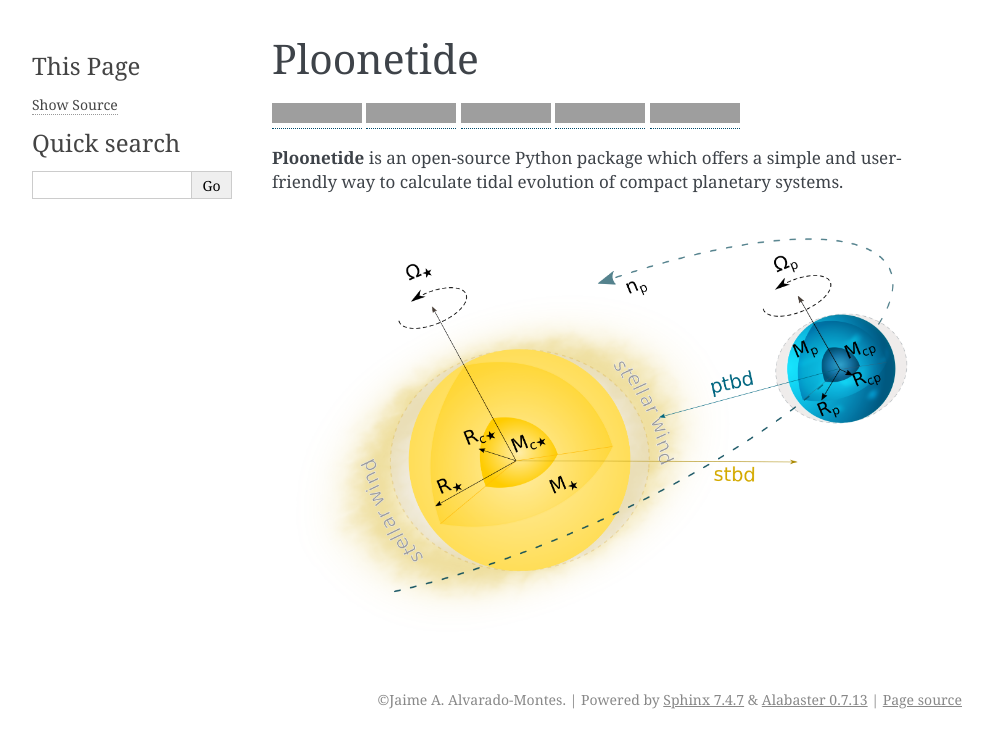
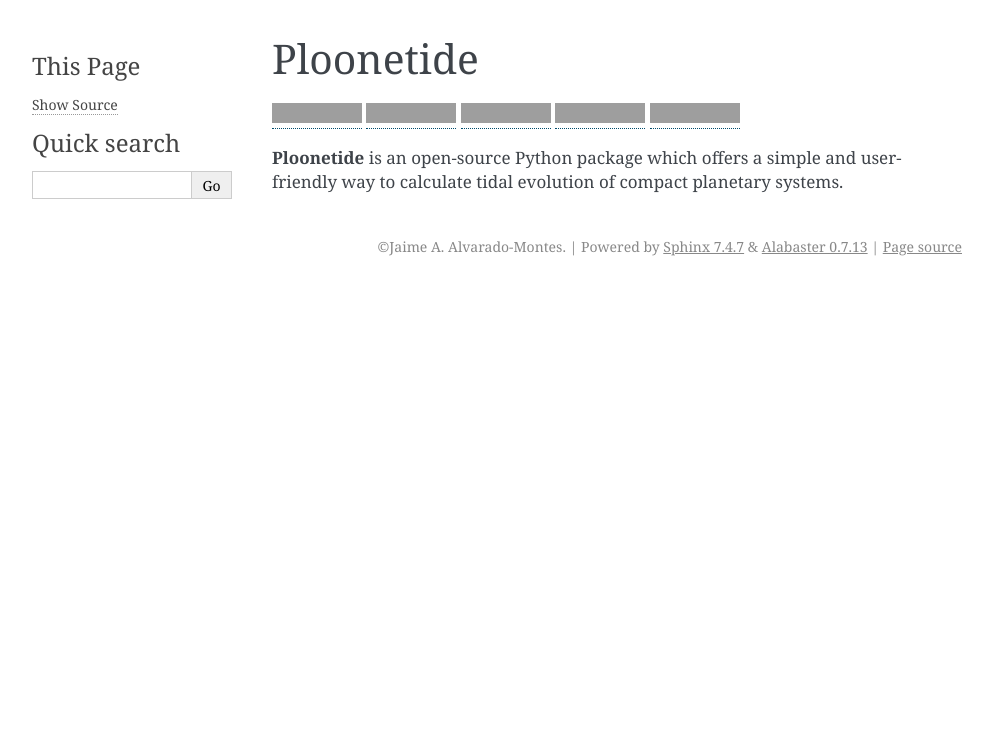
Before and after one commit to BVengo/ploonetide, a Sphinx documentation site: the page built from docs/source/pages/homepage.rst, in a window 1280 px wide. Shown: the top 748 px of the page, without its empty margins (148-1141 px from the left). Built offline with Sphinx 7.4.7, drawn with Linux system fonts in a browser that asks for light colours; the version number is read from the project's files by our own code; grey boxes are pictures that could not be loaded.

Commit message:
Moved image

```diff
--- a/docs/source/index.rst
+++ b/docs/source/index.rst
@@ -1,5 +1,6 @@
 .. include:: pages/homepage.rst
 
+.. Image:: ../_static/images/logo.png
 
 Installation
 ============
--- a/docs/source/pages/homepage.rst
+++ b/docs/source/pages/homepage.rst
@@ -19,5 +19,3 @@
 
 **Ploonetide** is an open-source Python package which offers a simple and user-friendly way
 to calculate tidal evolution of compact planetary systems.
-
-.. Image:: ../_static/images/logo.png
```
